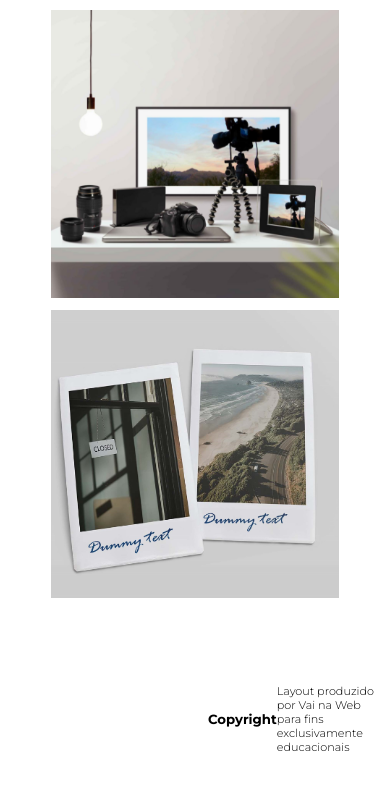
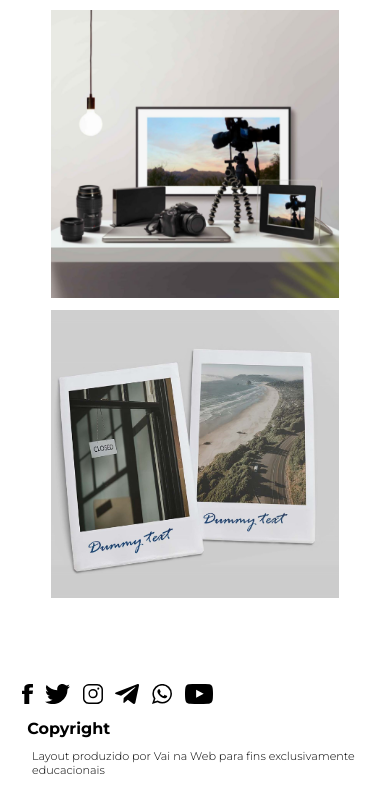
Before and after one commit to thfarina/Portflow, a plain HTML site: page index.html in a window 390 px wide. Shown: the part 3829-4638 px from the top of the page. Before the commit the page ends 4599 px from the top, so only its background shows below. Drawn offline with Linux system fonts and the light colour scheme.

Commit message:
responsividade do footer

```diff
--- a/index.html
+++ b/index.html
@@ -64,8 +64,10 @@
             <li><img src="imgs/whatsapp.svg" alt="Whatsapp icon"></li>
             <li><img src="imgs/youtube.svg" alt="Youtube icon"></li>
         </ul>
-        <h5>Copyright</h5>
-        <p>Layout produzido por Vai na Web para fins exclusivamente educacionais</p>
+        <div class="copyright">
+            <h5>Copyright</h5>
+            <p>Layout produzido por Vai na Web para fins exclusivamente educacionais</p>
+        </div>
     </footer>
 </body>
 </html>
--- a/style.css
+++ b/style.css
@@ -221,23 +221,43 @@ footer{
     display: flex;
     justify-content: space-between;
     align-items: center;
+    flex-wrap: wrap;
 
     padding: 1rem;
-    font-size: 1rem;
 }
 
 .socialicons{
     display: flex;
     align-items: center;
+    flex-wrap: wrap;
     /* padding: 0rem 5rem; */
 }
 
 .socialicons li img{
-    width: 90%;
+    height: 30px;
     padding: 0rem 1rem;
 }
 
-footer p{
+.copyright{
+    display: flex;
+    flex-wrap: wrap;
+    padding: .5rem;
+}
+
+.copyright h5{
+    font-size: 1rem;
+    padding: .2rem;
+}
+
+.copyright p{
     font-size: .7rem;
+    padding: .5rem;
     text-align: left;
 }
+
+@media (max-width: 450px){
+    .socialicons li img{
+        height: 20px;
+        padding: 0rem .4rem;
+    }
+}
```
